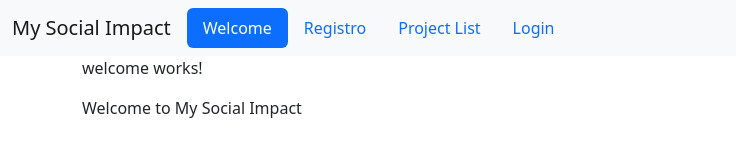
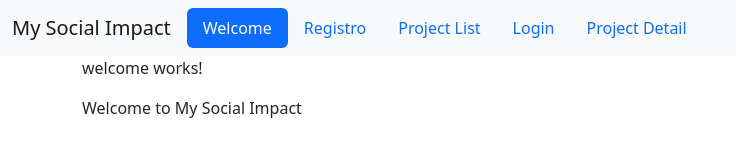
Before and after one commit to antonio-dembo/my-social-impact, an Angular app in the folder Web/ClientApp/MySocialImpact/: page /welcome in a window 1280 px wide. Shown: the top 160 px of the page, without its empty margins (0-736 px from the left). Built offline with nearby package versions, Linux system fonts and the light colour scheme.

Commit message:
Initial route config #6

```diff
--- a/Web/ClientApp/MySocialImpact/src/app/app-routing.module.ts
+++ b/Web/ClientApp/MySocialImpact/src/app/app-routing.module.ts
@@ -2,6 +2,7 @@ import { NgModule } from '@angular/core';
 import { RouterModule, Routes } from '@angular/router';
 import { WelcomeComponent } from './paginas/home/welcome.component';
 import { UserLoginComponent } from './paginas/login/user-login.component';
+import { ProjectDetailComponent } from './paginas/projeto/project-detail.component';
 import { ProjectListComponent } from './paginas/projeto/project-list.component';
 import { RegistroComponent } from './paginas/registro/registro.component';
 
@@ -10,7 +11,8 @@ const routes: Routes = [
   { path: 'registro', component: RegistroComponent},
   { path: 'welcome', component: WelcomeComponent},
   { path: 'projects', component: ProjectListComponent},
-  { path: 'login', component: UserLoginComponent}
+  { path: 'login', component: UserLoginComponent},
+  { path: 'project-detail', component: ProjectDetailComponent}
  ];
 
 @NgModule({
--- a/Web/ClientApp/MySocialImpact/src/app/app.component.html
+++ b/Web/ClientApp/MySocialImpact/src/app/app.component.html
@@ -16,6 +16,9 @@
       <li class="nav-item">
         <a class='nav-link' routerLinkActive='active' routerLink='/login'>Login</a>
       </li>
+      <li class="nav-item">
+        <a class='nav-link' routerLinkActive='active' routerLink='/project-detail'>Project Detail</a>
+      </li>
     </ul>
   </div>
 
```
